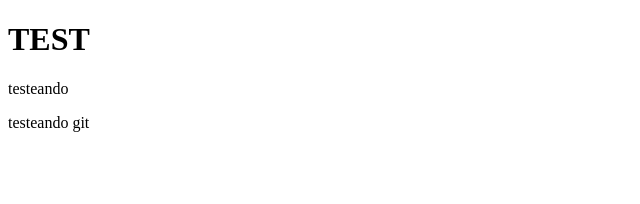
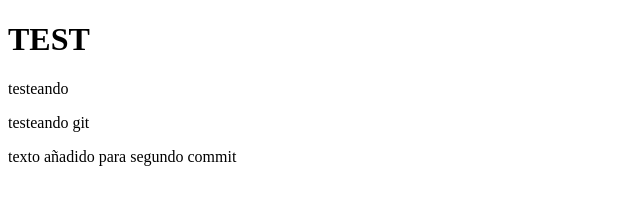
Before and after one commit to victorgomezferrer/libro, a plain HTML site: page index.html in a window 1280 px wide. Shown: the whole page, without its empty margins (0-640 px from the left). Drawn offline with Linux system fonts and the light colour scheme.

Commit message:
Añade párrafo a index.html

```diff
--- a/index.html
+++ b/index.html
@@ -9,5 +9,6 @@
     <h1>TEST</h1>
     <p>testeando</p>
     <p>testeando git</p>
+    <p>texto añadido para segundo commit</p>
 </body>
 </html>
```
